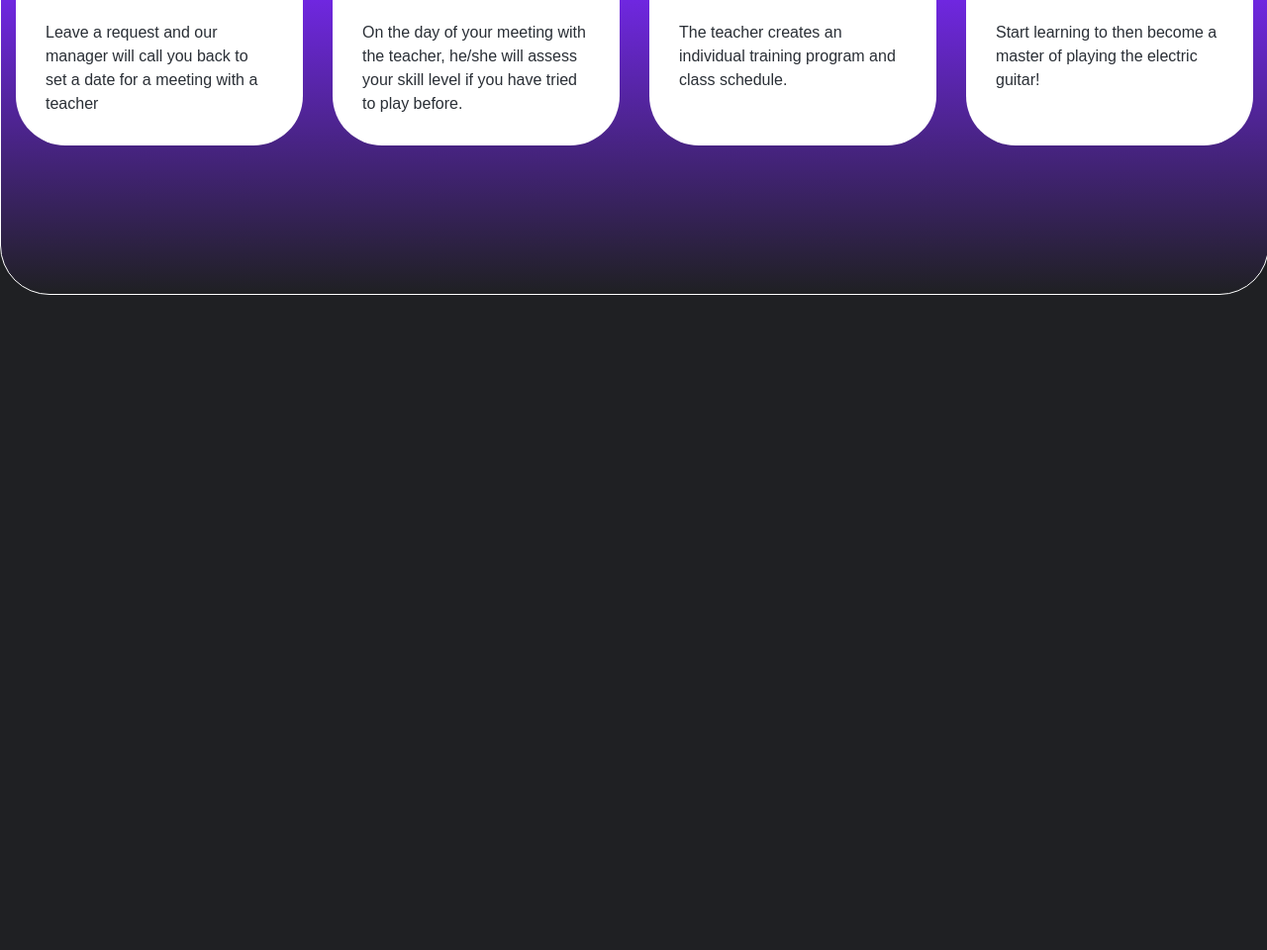
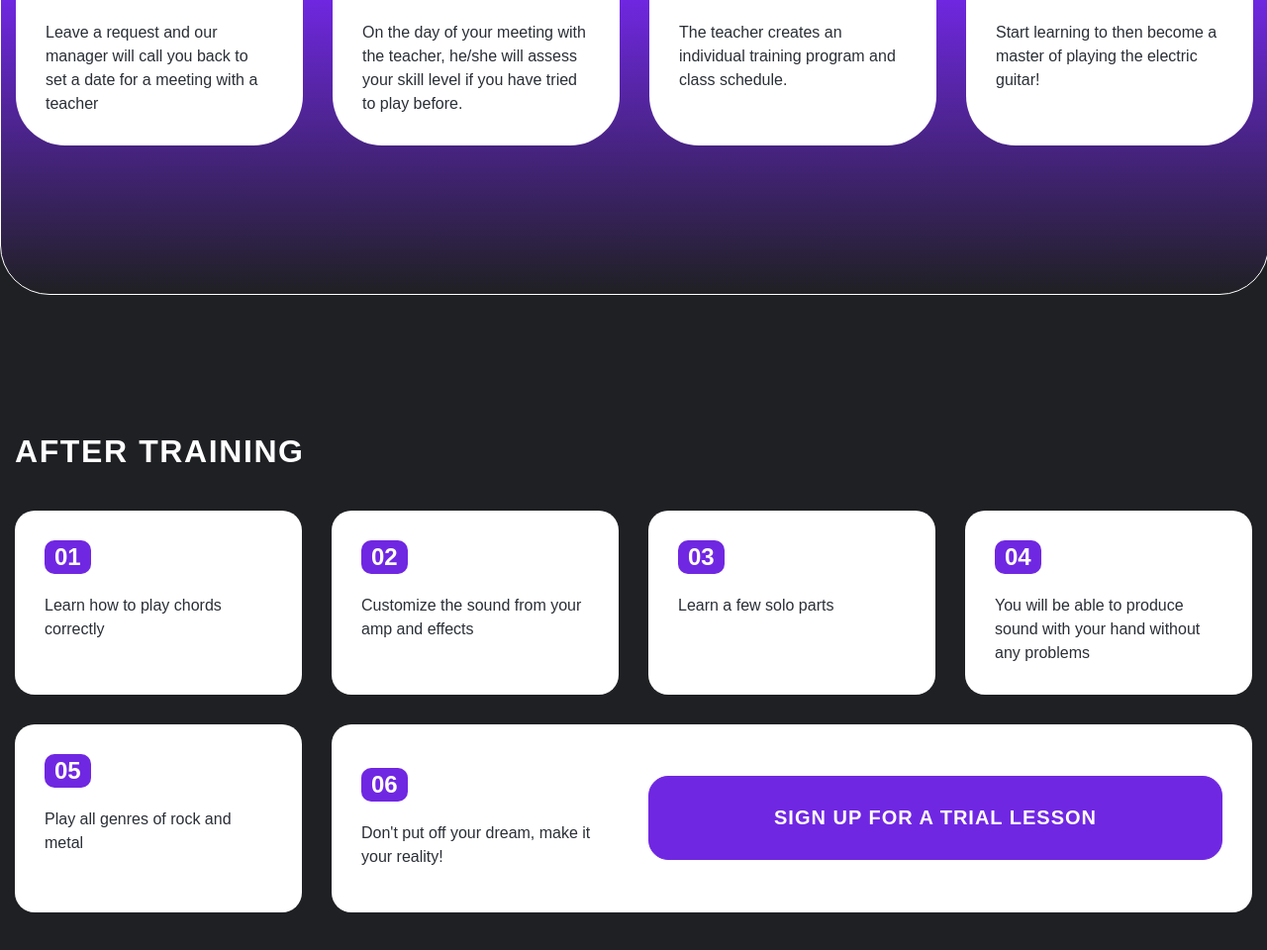
Before and after one commit to ganstotor/guitar, a website built with webpack: page src/index.html in a window 1280 px wide. Shown: the part 3030-3990 px from the top of the page at 99% size. Before the commit the page ends 3328 px from the top, so only its background shows below. Built offline with nearby package versions, Linux system fonts and the light colour scheme.

Commit message:
feat: add result

```diff
--- a/src/index.html
+++ b/src/index.html
@@ -158,5 +158,31 @@
     </div>
   </div>
 </section>
+<div class="container">
+  <section class="result">
+    <h2 class="title-h2">After training</h2>
+    <div class="result__list">
+      <div class="result__item">
+        <p class="result__text"><span>01</span>Learn how to play chords correctly</p>
+      </div>
+      <div class="result__item">
+        <p class="result__text"><span>02</span>Customize the sound from your amp and effects</p>
+      </div>
+      <div class="result__item">
+        <p class="result__text"><span>03</span>Learn a few solo parts</p>
+      </div>
+      <div class="result__item">
+        <p class="result__text"><span>04</span>You will be able to produce sound with your hand without any problems</p>
+      </div>
+      <div class="result__item">
+        <p class="result__text"><span>05</span>Play all genres of rock and metal</p>
+      </div>
+      <div class="result__item _subgrid">
+        <p class="result__text"><span>06</span>Don't put off your dream, make it your reality!</p>
+        <button class="result__btn">Sign up for a trial lesson</button>
+      </div>
+    </div>
+  </section>
+</div>
 </body>
 </html>
--- a/src/styles/main.scss
+++ b/src/styles/main.scss
@@ -157,17 +157,21 @@ a {
     border-right: none;
     border-radius: 20px 0 0 20px;
     transition: $tr;
+
     &:hover {
       background-color: $accent;
       border-color: $accent;
+
       &::after {
         opacity: 1;
       }
+
       .banner__decor {
         background-color: $accent;
         border-color: $accent;
       }
     }
+
     &::before {
       content: '';
       display: block;
@@ -180,6 +184,7 @@ a {
       right: -80px;
       top: -1px;
     }
+
     &::after {
       content: '';
       display: block;
@@ -200,6 +205,7 @@ a {
     font-size: 24px;
     font-weight: 200;
     margin: 0;
+
     span {
       display: block;
       font-size: 32px;
@@ -287,9 +293,11 @@ a {
   animation: move-left 20s infinite linear alternate;
   margin-top: 150px;
   margin-bottom: 150px;
+
   &:hover {
     animation-play-state: paused;
   }
+
   &__text {
     position: relative;
     display: flex;
@@ -302,6 +310,7 @@ a {
     color: $light;
     font-size: 24px;
     font-weight: 200;
+
     &::before {
       left: -40px;
       content: '';
@@ -329,12 +338,15 @@ a {
   display: flex;
   gap: 70px;
   margin-bottom: 150px;
+
   &__title {
     flex-basis: 395px;
   }
+
   &__control {
     margin-top: 40px;
   }
+
   &__content {
     flex-basis: calc(100% - 395px - 70px);
     width: calc(100% - 395px - 70px);
@@ -345,6 +357,7 @@ a {
   display: flex;
   align-items: center;
   gap: 20px;
+
   &__prev, &__next {
     display: flex;
     align-items: center;
@@ -358,10 +371,12 @@ a {
     left: inherit;
     position: inherit;
     transition: $tr;
+
     &:hover {
       background-color: $accent;
       border-color: $accent;
     }
+
     &::after {
       content: '';
       display: block;
@@ -371,11 +386,13 @@ a {
       background-size: cover;
     }
   }
+
   &__prev {
     &::after {
       background-image: url("../images/ui/arrow-prev.svg");
     }
   }
+
   &__next {
     &::after {
       background-image: url("../images/ui/arrow-next.svg");
@@ -392,14 +409,17 @@ a {
     position: relative;
     overflow: hidden;
     transition: $tr;
+
     &:hover {
       border-color: $accent;
+
       .slider-teacher__name,
       .slider-teacher__grid {
         opacity: 1;
       }
     }
   }
+
   &__grid {
     position: absolute;
     left: 50%;
@@ -408,6 +428,7 @@ a {
     opacity: 0;
     transition: $tr;
   }
+
   &__img {
     width: 100%;
     height: 637px;
@@ -415,6 +436,7 @@ a {
     position: absolute;
     bottom: 0;
   }
+
   &__name {
     width: 100%;
     font-size: 24px;
@@ -427,6 +449,7 @@ a {
     opacity: 0;
     transition: $tr;
     z-index: 1;
+
     &::before {
       content: '';
       display: block;
@@ -436,8 +459,7 @@ a {
       position: absolute;
       left: -30px;
       bottom: -30px;
-      z-index: -1;
-    ;
+      z-index: -1;;
     }
   }
 }
@@ -456,6 +478,7 @@ a {
     border-radius: $br-min;
     padding: 20px 25px 20px 30px;
     margin-bottom: 24px;
+
     &::after {
       content: '';
       display: block;
@@ -465,12 +488,14 @@ a {
       background-repeat: no-repeat;
       background-size: contain;
     }
+
     &.active {
       &::after {
         background-image: url("../images/ui/plus.svg");
       }
     }
   }
+
   &__panel {
     max-height: 0;
     overflow: hidden;
@@ -478,10 +503,12 @@ a {
     background-color: $light;
     border-radius: $br-min;
   }
+
   &__list {
     list-style: none;
     padding: 30px 50px 0;
   }
+
   &__item {
     display: flex;
     align-items: center;
@@ -489,6 +516,7 @@ a {
     font-size: 24px;
     font-weight: 300;
     color: $dark;
+
     & + & {
       margin-top: 30px;
     }
@@ -503,17 +531,20 @@ a {
   padding-bottom: 150px;
   width: min(1920px, 100%);
   margin-inline: auto;
+
   &__list {
     display: grid;
     grid-template-columns: repeat(4, 1fr);
     gap: 30px;
     margin-top: 50px;
   }
+
   &__item {
     background-color: $light;
     border-radius: $br-max;
     padding: 30px;
   }
+
   &__text {
     color: $dark;
     font-size: 16px;
@@ -522,3 +553,71 @@ a {
     margin-bottom: 0;
   }
 }
+
+.result {
+  margin-top: 150px;
+  margin-bottom: 150px;
+
+  &__list {
+    display: grid;
+    grid-template-columns: repeat(4, 1fr);
+    gap: 30px;
+    margin-top: 50px;
+  }
+
+  &__item {
+    background-color: $light;
+    padding: 30px;
+    border-radius: $br-min;
+    &._subgrid {
+      grid-column: 2 / 5;
+      display: grid;
+      grid-template-columns: subgrid;
+      grid-template-rows: 130px;
+      align-items: center;
+    }
+  }
+
+  &__text {
+    display: flex;
+    flex-direction: column;
+    gap: 20px;
+    color: $dark;
+    font-size: 16px;
+    line-height: 150%;
+    margin-top: 0;
+    margin-bottom: 0;
+
+    span {
+      width: fit-content;
+      color: $light;
+      font-size: 24px;
+      font-weight: 600;
+      line-height: 60%;
+      background-color: $accent;
+      padding: 10px;
+      border-radius: 10px;
+    }
+  }
+
+  &__btn {
+    grid-column: 2 / 4;
+    color: $light;
+    font-size: 20px;
+    font-weight: 600;
+    letter-spacing: 1px;
+    text-transform: uppercase;
+    background-color: $accent;
+    border: 1px solid $accent;
+    padding: 30px;
+    border-radius: $br-min;
+    transition: $tr;
+    cursor: pointer;
+    @media(hover: hover) {
+      &:hover {
+        color: $accent;
+        background-color: transparent;
+      }
+    }
+  }
+}
```
